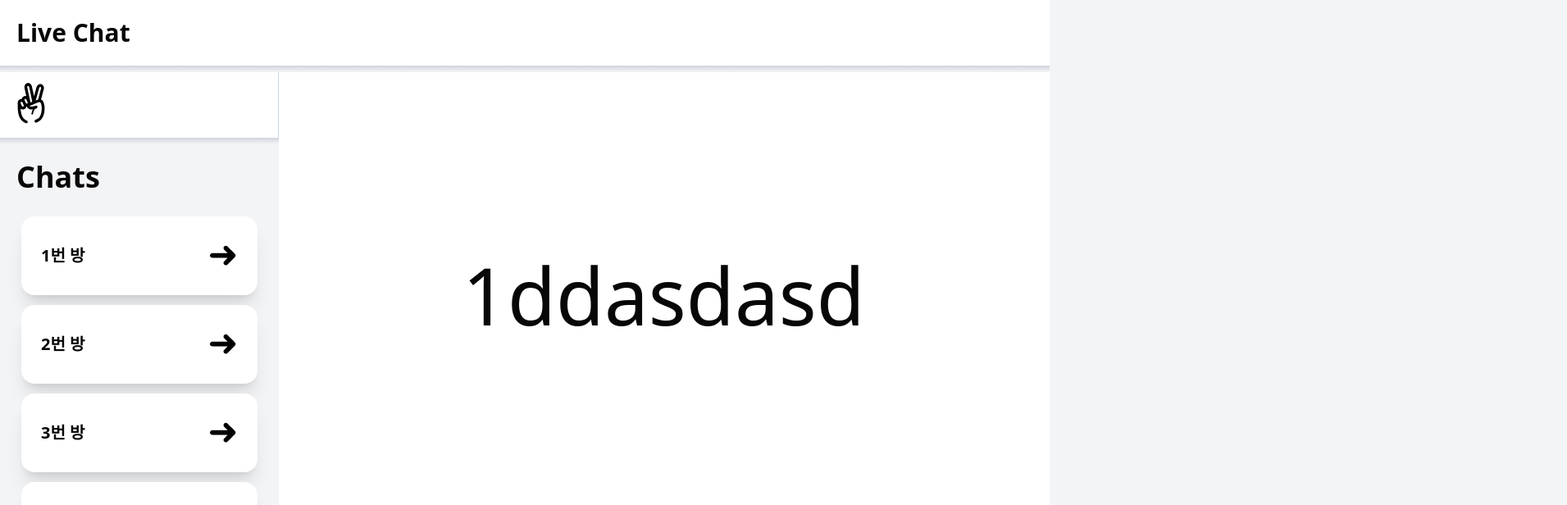
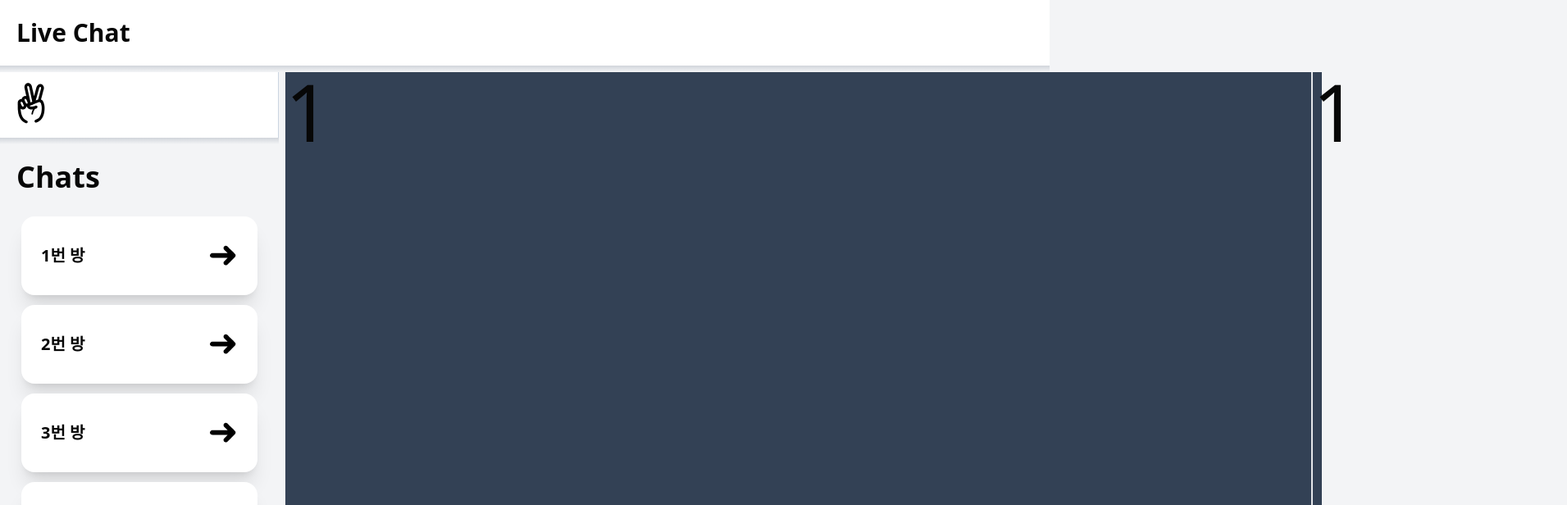
Before and after one commit to spde3289/live-chat, a Next.js app: page /1 in a window 1280 px wide. Shown: the top 616 px of the page at 82% size, 1911 px wide, since content can reach past the window. Built offline with nearby package versions, Linux system fonts and the light colour scheme.

Commit message:
feat: 채팅창 레이아웃

```diff
--- /dev/null
+++ b/app/[room]/component/ParticipantCounter.tsx
@@ -0,0 +1,7 @@
+export default function ParticipantCounter(props: any) {
+  return (
+    <section className="m-auto mx-0 h-full w-[312px] border-l-2 ">
+      {props.room}
+    </section>
+  );
+}
--- /dev/null
+++ b/app/[room]/component/chatRoom.tsx
@@ -0,0 +1,7 @@
+export default function CharRoom(props : any) {
+  return (
+    <section className="m-auto h-full w-[1251px] mx-0">
+      {props.room}
+    </section>
+  );
+}
--- a/app/[room]/page.tsx
+++ b/app/[room]/page.tsx
@@ -1,10 +1,13 @@
+import CharRoom from "./component/chatRoom";
+import ParticipantCounter from "./component/ParticipantCounter";
+
 export default function Room(props: any) {
   console.log(props);
   return (
-    <main className="w-full bg-white p-56 text-8xl">
-      <div>
-        {props.params.room}
-        ddasdasd
+    <main className="w-full px-2 text-8xl">
+      <div className="w-full grid grid-flow-col grid-cols-[4fr_1fr] bg-slate-700 h-full">
+        <CharRoom room={props.params.room} />
+        <ParticipantCounter room={props.params.room} />
       </div>
     </main>
   );
--- a/app/page.tsx
+++ b/app/page.tsx
@@ -1,10 +1,3 @@
-import Image from "next/image";
-import Link from "next/link";
-
 export default function Home() {
-  return (
-    <main className="">
-
-    </main>
-  );
+  return <main></main>;
 }
```
